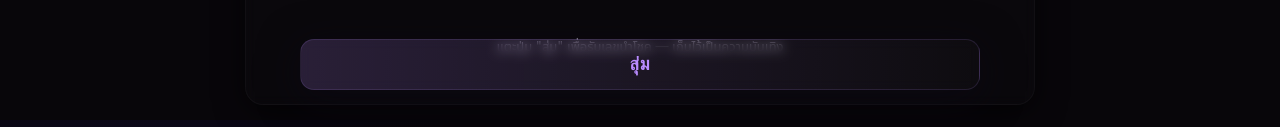
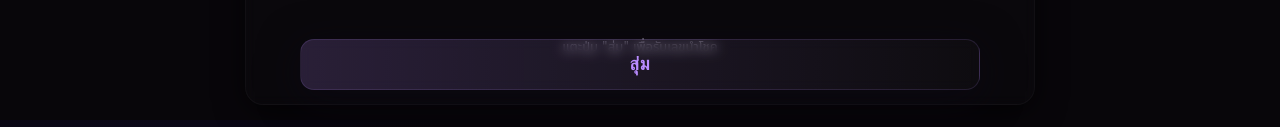
Before and after one commit to taithai-tai/luck-num, a plain HTML site: page index.html in a window 1280 px wide. Shown: the part 680-807 px from the top of the page. Drawn offline with Linux system fonts and the light colour scheme.

Commit message:
Update index.html

```diff
--- a/index.html
+++ b/index.html
@@ -81,7 +81,7 @@
         <div class="slot" aria-hidden="false"><div class="digit" id="d2">—</div><small>ตัวที่ 3</small></div>
         <div class="slot" aria-hidden="false"><div class="digit" id="d3">—</div><small>ตัวที่ 4</small></div>
       </div>
-      <p class="muted-note">แตะปุ่ม &quot;สุ่ม&quot; เพื่อรับเลขนำโชค — เก็บไว้เป็นความบันเทิง</p>
+      <p class="muted-note">แตะปุ่ม &quot;สุ่ม&quot; เพื่อรับเลขนำโชค</p>
     </section>
 
     <div style="height:12px"></div>
```
